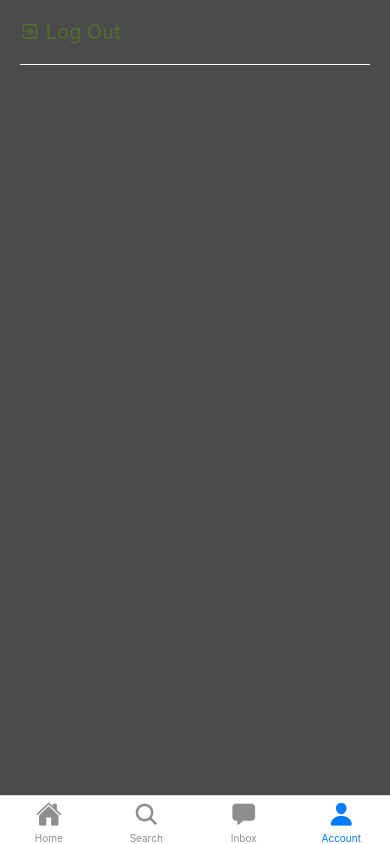
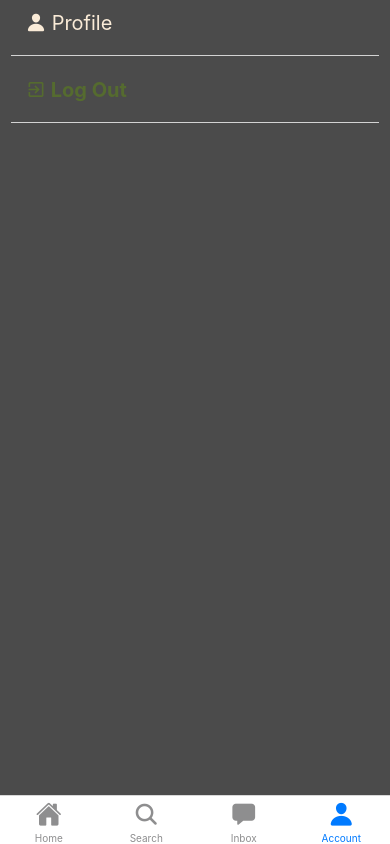
Before and after one commit to steversonTong/kicksflip, a React Native app: screen /Account in a window 390 px wide. Built offline with nearby package versions, Linux system fonts and the light colour scheme.

Commit message:
fix more account styling

```diff
--- a/src/screens/AccountScreen.js
+++ b/src/screens/AccountScreen.js
@@ -8,7 +8,8 @@ import {
   Platform,
 } from "react-native";
 import { StatusBar } from "expo-status-bar";
-import Icon from "react-native-vector-icons/MaterialCommunityIcons";
+import LOGOUT from "react-native-vector-icons/MaterialCommunityIcons";
+import PROFILE from "react-native-vector-icons/Ionicons";
 
 import { AuthContext } from "../components/context";
 
@@ -18,13 +19,20 @@ const AccountScreen = () => {
   return (
     <SafeAreaView style={styles.container}>
       <View style={styles.line}>
+        <TouchableOpacity onPress={() => {}}>
+          <Text style={styles.normal_text}>
+            <PROFILE name="ios-person" color="#FAEBD7" size={20} /> Profile
+          </Text>
+        </TouchableOpacity>
+      </View>
+      <View style={styles.line}>
         <TouchableOpacity
           onPress={() => {
             signOut();
           }}
         >
           <Text style={styles.logout}>
-            <Icon name="exit-to-app" color="#556B2F" size={20} /> Log Out
+            <LOGOUT name="exit-to-app" color="#556B2F" size={20} /> Log Out
           </Text>
         </TouchableOpacity>
       </View>
@@ -38,17 +46,22 @@ const styles = StyleSheet.create({
   container: {
     flex: 1,
     backgroundColor: "#4B4B4B",
-    paddingHorizontal: 20,
     paddingTop: Platform.OS === "android" ? StatusBar.currentHeight : 0,
   },
   line: {
-    margin: 20,
+    paddingHorizontal: 15,
+    margin: 11,
     paddingBottom: 20,
-    borderBottomWidth: 1,
-    borderBottomColor: "white",
+    borderBottomWidth: 0.2,
+    borderBottomColor: "lightgrey",
+  },
+  normal_text: {
+    color: "#FAEBD7",
+    fontSize: 20,
   },
   logout: {
     color: "#556B2F",
     fontSize: 20,
+    fontWeight: "bold",
   },
 });
```
